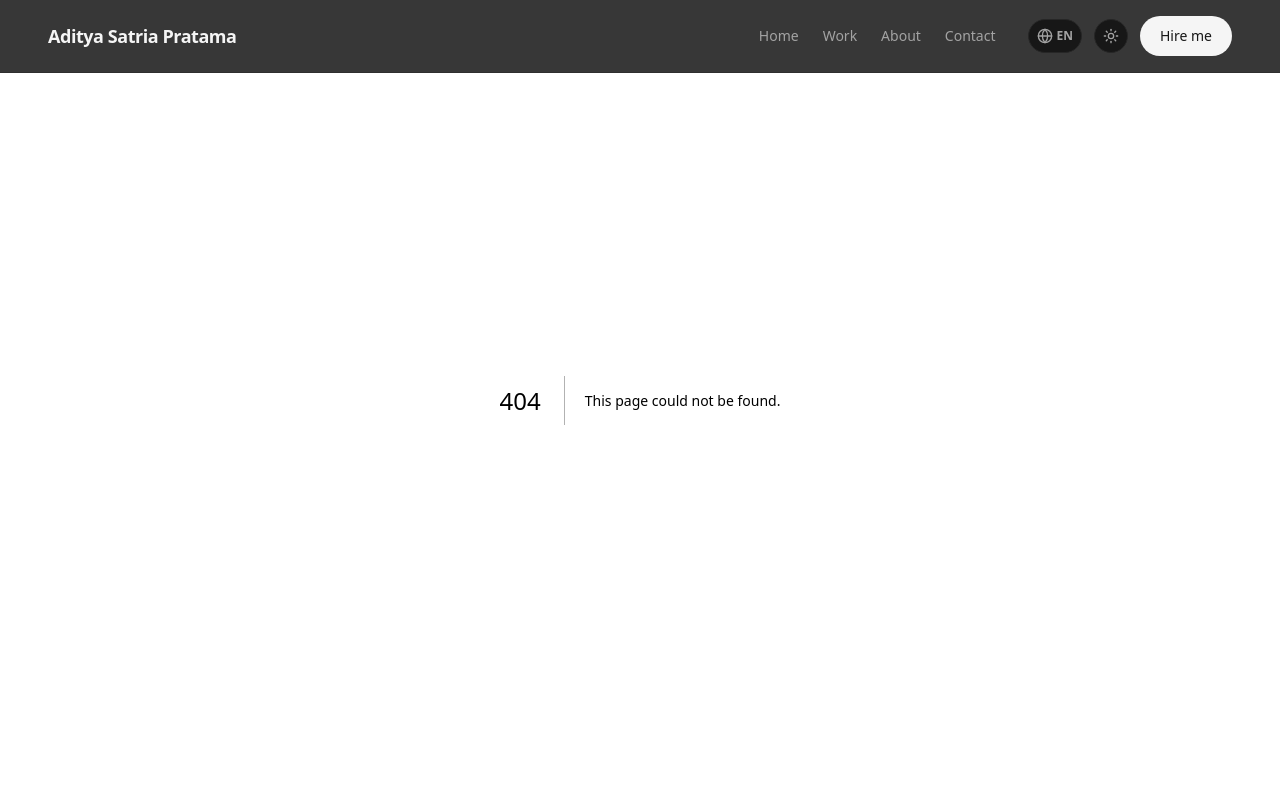
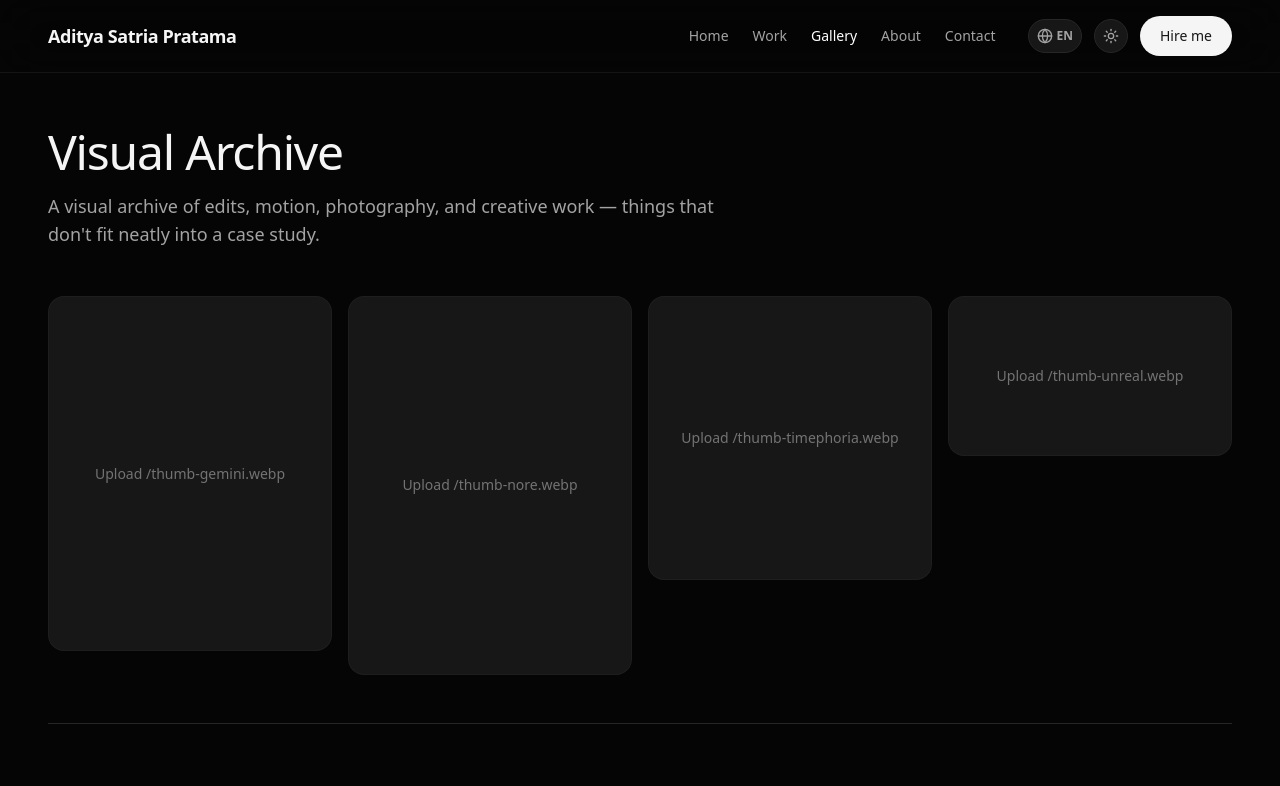
Before and after one commit to Adityasat23/portfolio, a Next.js app: page /gallery in a window 1280 px wide. Before the commit this address had no page. Shown: the top 786 px of the page. Built offline with nearby package versions, Linux system fonts and the light colour scheme.

Commit message:
updatecard

```diff
--- /dev/null
+++ b/app/gallery/page.tsx
@@ -0,0 +1,59 @@
+"use client";
+
+import Image from "next/image";
+import Link from "next/link";
+import { ArrowUpRight } from "lucide-react";
+import { useLanguage } from "@/context/LanguageContext";
+
+export default function GalleryPage() {
+  const { language } = useLanguage();
+
+  // Data contoh untuk galeri (Bisa dicampur foto, desain UI, dan render 3D)
+  const galleryItems = [
+    { src: "/thumb-gemini.webp", alt: "Gemini", aspect: "aspect-[4/5]" },
+    { src: "/thumb-nore.webp", alt: "Nore", aspect: "aspect-[3/4]" },
+    { src: "/thumb-timephoria.webp", alt: "Timephoria", aspect: "aspect-square" },
+    { src: "/thumb-unreal.webp", alt: "Unreal Engine", aspect: "aspect-video" },
+    // Tambahkan gambar freelance Anda di sini sebanyak-banyaknya...
+  ];
+
+  return (
+    <div className="min-h-screen bg-neutral-50 dark:bg-[#050505] pt-32 pb-24 px-6 md:px-12 font-sans transition-colors duration-300">
+      <main className="max-w-7xl mx-auto space-y-12">
+
+        <div className="max-w-2xl space-y-4">
+          <h1 className="text-4xl md:text-5xl font-medium text-neutral-900 dark:text-neutral-100 tracking-tight">
+            Visual Archive
+          </h1>
+          <p className="text-neutral-500 dark:text-neutral-400 text-lg">
+            {language === 'en'
+              ? "A visual archive of edits, motion, photography, and creative work — things that don't fit neatly into a case study."
+              : "Arsip visual karya editan, motion, fotografi, dan konten kreatif di luar format case study."}
+          </p>
+        </div>
+
+        {/* Masonry Layout (Pinterest Style) */}
+        <div className="columns-1 sm:columns-2 md:columns-3 lg:columns-4 gap-4 space-y-4">
+          {galleryItems.map((item, index) => (
+            <div key={index} className={`relative w-full ${item.aspect} bg-neutral-200 dark:bg-neutral-900 rounded-2xl overflow-hidden break-inside-avoid group border border-neutral-200/50 dark:border-neutral-800/50`}>
+              {/* Jika menggunakan gambar asli, hapus komentar di bawah ini */}
+              {/* <Image src={item.src} alt={item.alt} fill className="object-cover transition-transform duration-700 group-hover:scale-105" sizes="(max-width: 768px) 100vw, 33vw" /> */}
+
+              <div className="absolute inset-0 flex items-center justify-center text-sm text-neutral-500">Upload {item.src}</div>
+
+              <div className="absolute inset-0 bg-black/0 group-hover:bg-black/10 transition-colors duration-300" />
+            </div>
+          ))}
+        </div>
+
+        {/* Behance CTA */}
+        <div className="pt-16 flex justify-center border-t border-neutral-200 dark:border-neutral-800">
+          <a href="https://behance.net/aditysat" target="_blank" rel="noopener noreferrer" className="flex items-center gap-3 px-8 py-4 bg-neutral-900 dark:bg-neutral-100 text-white dark:text-neutral-900 font-medium rounded-full hover:scale-105 transition-transform">
+            View Full Portfolio on Behance <ArrowUpRight className="w-5 h-5" />
+          </a>
+        </div>
+
+      </main>
+    </div>
+  );
+}
--- a/app/work/[id]/page.tsx
+++ b/app/work/[id]/page.tsx
@@ -9,18 +9,13 @@ import { useLanguage } from "@/context/LanguageContext";
 
 // --- MASTER DATA PROJECT BILINGUAL ---
 const projectsData: Record<string, any> = {
+  // 1. GOOGLE GEMINI
   "gemini": {
     title: { en: "Google Gemini Student Promo", id: "Promo Mahasiswa Google Gemini" },
-    meta: {
-      role: "Video Editor",
-      client: "Google Indonesia",
-      platform: "TikTok & IG Reels",
-      period: "2024",
-      category: "Video & Motion"
-    },
-    heroMedia: { type: 'local', src: '/showreel.mp4', fallback: '/public/thumb-gemini45.png' },
+    meta: { role: "Video Editor", client: "Google Indonesia", platform: "TikTok & IG Reels", period: "2024", category: "Video & Motion" },
+    heroMedia: { type: 'local', src: '/hero-gemini.mp4', fallback: '/thumb-gemini.webp' },
     metrics: [
-      { label: { en: "Cumulative Views", id: "Total Penayangan" }, value: "21.7M+" },
+      { label: { en: "Total Views", id: "Total Penayangan" }, value: "21.7M+" },
       { label: { en: "Brand Compliance", id: "Kepatuhan Brand" }, value: "100%" },
       { label: { en: "Watch-Through", id: "Tingkat Retensi" }, value: "High" }
     ],
@@ -32,30 +27,23 @@ const projectsData: Record<string, any> = {
       {
         title: { en: "Hook Optimization", id: "Optimasi Hook 3 Detik" },
         desc: { en: "Engineered platform-native pacing in the first 3 seconds to prevent scrolling.", id: "Merancang pacing native-platform di 3 detik pertama untuk menghentikan audiens scrolling." },
-        visual: "/thumb-gemini.jpg" // Ganti dengan gambar screenshot timeline/hook
+        visual: "/proses-gemini-1.webp"
       },
       {
         title: { en: "Brand Safety Review", id: "Review Keamanan Brand" },
         desc: { en: "Strict color grading and font selection matching Google's exact hex codes.", id: "Color grading dan pemilihan font ketat yang sesuai dengan kode hex resmi Google." },
-        visual: "/thumb-gemini.webp.png" // Ganti dengan gambar color palette / guideline
+        visual: "/proses-gemini-2.webp"
       }
     ],
-    gallery: [
-      { type: 'image', src: '/thumb-gemini.jpg' },
-      { type: 'image', src: '/thumb-gemini.jpg' }
-    ],
-    nextProject: { id: "timephoria", title: "TimePhoria Editor Tools" }
+    gallery: [ { type: 'image', src: '/thumb-gemini.webp' } ],
+    nextProject: { id: "timephoria", title: "TimePhoria Dashboard" }
   },
+
+  // 2. TIMEPHORIA
   "timephoria": {
-    title: { en: "TimePhoria Editor Tools", id: "TimePhoria Editor Tools" },
-    meta: {
-      role: "UI Designer & Developer",
-      client: "Skintific Group",
-      platform: "Web Application",
-      period: "2025",
-      category: "UI/UX & Web"
-    },
-    heroMedia: { type: 'image', src: '/thumb-timephoria.jpg' },
+    title: { en: "TimePhoria Web Dashboard", id: "Dashboard Web TimePhoria" },
+    meta: { role: "UI Designer & Developer", client: "Skintific Group", platform: "Web Application", period: "2025", category: "UI/UX & Web" },
+    heroMedia: { type: 'image', src: '/thumb-timephoria.webp' },
     metrics: [
       { label: { en: "Time Reduction", id: "Reduksi Waktu" }, value: "20%" },
       { label: { en: "Active Editors", id: "Editor Aktif" }, value: "10+" },
@@ -69,50 +57,90 @@ const projectsData: Record<string, any> = {
       {
         title: { en: "Workflow Audit", id: "Audit Alur Kerja" },
         desc: { en: "Interviewed editors to find bottlenecks in asset retrieval.", id: "Mewawancarai editor untuk menemukan hambatan utama dalam pencarian aset." },
-        visual: "/thumb-timephoria.jpg"
-      },
-      {
-        title: { en: "UI Development", id: "Pengembangan UI" },
-        desc: { en: "Built responsive components using Tailwind and React.", id: "Membangun komponen responsif menggunakan Tailwind dan React." },
-        visual: "/thumb-timephoria.jpg"
+        visual: "/proses-timephoria-1.webp"
       }
     ],
-    gallery: [
-      { type: 'image', src: '/thumb-timephoria.jpg' }
-    ],
+    gallery: [ { type: 'image', src: '/thumb-timephoria.webp' } ],
     nextProject: { id: "nore", title: "Nore Inovasi Scaling" }
   },
+
+  // 3. NORE INOVASI
   "nore": {
-    title: { en: "Nore Inovasi Social Scaling", id: "Pertumbuhan Sosial Nore Inovasi" },
-    meta: {
-      role: "Content Specialist",
-      client: "CV. Nore Inovasi",
-      platform: "Instagram",
-      period: "2024-2025",
-      category: "Graphic & Photo"
-    },
-    heroMedia: { type: 'image', src: '/thumb-nore.jpg' },
+    title: { en: "CV. Nore Inovasi Social Scaling", id: "Pertumbuhan Sosial Nore Inovasi" },
+    meta: { role: "Content Specialist", client: "CV. Nore Inovasi", platform: "Instagram", period: "2024-2025", category: "Content Strategy" },
+    heroMedia: { type: 'image', src: '/thumb-nore.webp' },
     metrics: [
       { label: { en: "YoY Growth", id: "Pertumbuhan YoY" }, value: "310%" },
-      { label: { en: "Total Views", id: "Total Penayangan" }, value: "200K+" },
-      { label: { en: "Profile Clicks", id: "Klik Profil" }, value: "+134%" }
+      { label: { en: "Total Views", id: "Total Penayangan" }, value: "393K+" },
+      { label: { en: "Link Clicks", id: "Klik Tautan" }, value: "+348%" }
     ],
     overview: {
-      en: "Directed multimedia interns and scaled Instagram performance across 2 company accounts through data-driven content strategy.",
-      id: "Mengarahkan mahasiswa magang multimedia dan meningkatkan performa Instagram di 2 akun perusahaan melalui strategi konten berbasis data."
+      en: "Directed multimedia interns and scaled Instagram performance across multiple company accounts through data-driven content strategy.",
+      id: "Mengarahkan mahasiswa magang multimedia dan meningkatkan performa Instagram di berbagai akun perusahaan melalui strategi konten berbasis data."
     },
     execution: [
       {
-        title: { en: "Content Pillars", id: "Pilar Konten" },
-        desc: { en: "Established new daily production workflows and quality control.", id: "Membentuk alur kerja produksi harian baru dan kontrol kualitas." },
-        visual: "/thumb-nore.jpg"
+        title: { en: "Data-Driven Strategy", id: "Strategi Berbasis Data" },
+        desc: { en: "Analyzed performance data to identify growth opportunities and establish new daily production workflows.", id: "Menganalisis data performa untuk mengidentifikasi peluang pertumbuhan dan membentuk alur kerja produksi harian baru." },
+        visual: "/proses-nore-1.webp"
       }
     ],
-    gallery: [
-      { type: 'image', src: '/thumb-nore.jpg' },
-      { type: 'image', src: '/thumb-nore.jpg' },
-      { type: 'image', src: '/thumb-nore.jpg' }
+    gallery: [ { type: 'image', src: '/thumb-nore.webp' } ],
+    nextProject: { id: "bem", title: "BEM KBM Polines" }
+  },
+
+  // 4. BEM KBM POLINES (Karya Masterpiece Baru)
+  "bem": {
+    title: { en: "BEM KBM Polines Digital Scaling", id: "Pertumbuhan Digital BEM KBM Polines" },
+    meta: { role: "Media Director", client: "BEM KBM Polines", platform: "IG, TikTok, LinkedIn", period: "2024-2025", category: "Content Strategy" },
+    heroMedia: { type: 'image', src: '/thumb-bem.webp' },
+    metrics: [
+      { label: { en: "Total Views", id: "Total Penayangan" }, value: "5M+" },
+      { label: { en: "New Followers", id: "Pengikut Baru" }, value: "4.2K+" },
+      { label: { en: "Total Likes", id: "Total Suka" }, value: "145K+" }
     ],
+    overview: {
+      en: "Led the communication strategy for an organization serving 4,500+ students. Modernized fragmented digital channels and utilized FOMO-driven content calendars to achieve explosive, record-breaking growth.",
+      id: "Memimpin strategi komunikasi untuk organisasi yang melayani 4.500+ mahasiswa. Memodernisasi kanal digital yang terpecah dan menggunakan kalender konten berbasis FOMO untuk mencapai pertumbuhan yang masif."
+    },
+    execution: [
+      {
+        title: { en: "Ecosystem Expansion", id: "Ekspansi Ekosistem" },
+        desc: { en: "Established a consistent brand identity and launched 3 new channels (LinkedIn, Spotify, WhatsApp).", id: "Membangun identitas brand yang konsisten dan meluncurkan 3 kanal baru (LinkedIn, Spotify, WhatsApp)." },
+        visual: "/proses-bem-1.webp"
+      },
+      {
+        title: { en: "FOMO Marketing", id: "Pemasaran FOMO" },
+        desc: { en: "Designed high-engagement daily content driving record-breaking interactions among students.", id: "Merancang konten harian berinteraksi tinggi yang memecahkan rekor interaksi di kalangan mahasiswa." },
+        visual: "/proses-bem-2.webp"
+      }
+    ],
+    gallery: [ { type: 'image', src: '/thumb-bem.webp' } ],
+    nextProject: { id: "freelance-photo", title: "Event & Freelance Content" }
+  },
+
+  // 5. EVENT & FREELANCE COLLECTIVE (Menampung GMD, ECC, Effection)
+  "freelance-photo": {
+    title: { en: "Event & Community Content Strategy", id: "Strategi Konten Event & Komunitas" },
+    meta: { role: "Content Specialist", client: "ECC, GMD Jateng, Effection", platform: "Multi-platform", period: "2022-2024", category: "Photography" },
+    heroMedia: { type: 'image', src: '/thumb-freelancephoto.webp' },
+    metrics: [
+      { label: { en: "Clients/Events", id: "Klien/Event" }, value: "5+" },
+      { label: { en: "Disciplines", id: "Disiplin Ilmu" }, value: "3" },
+      { label: { en: "Content Variety", id: "Variasi Konten" }, value: "High" }
+    ],
+    overview: {
+      en: "Handled end-to-end content production and social media strategy for massive community events including Electro Charity Concert, Gerakan Mengajar Desa Jateng, and Effection Polines.",
+      id: "Menangani produksi konten dari hulu ke hilir serta strategi media sosial untuk event komunitas masif termasuk Electro Charity Concert, Gerakan Mengajar Desa Jateng, dan Effection Polines."
+    },
+    execution: [
+      {
+        title: { en: "End-to-End Production", id: "Produksi Hulu ke Hilir" },
+        desc: { en: "Managed visual direction from pre-event teasers, live documentation, to post-event recaps.", id: "Mengelola arahan visual dari teaser pra-acara, dokumentasi langsung, hingga rekap pasca-acara." },
+        visual: "/proses-freelance-1.webp"
+      }
+    ],
+    gallery: [ { type: 'image', src: '/thumb-freelancephoto.webp' } ],
     nextProject: { id: "gemini", title: "Google Gemini Promo" }
   }
 };
--- a/app/work/page.tsx
+++ b/app/work/page.tsx
@@ -14,11 +14,22 @@ export default function WorkPage() {
   const [activeFilter, setActiveFilter] = useState("All");
 
   // Data ini sebaiknya sama dengan data di halaman Detail nantinya
-  const projects = [
-    { id: "gemini", title: t("work.gemini.title" as any), category: "Video & Motion", role: "Video Editor", metrics: "21.7M+ Views", thumb: "/thumb-gemini45.png" },
-    { id: "timephoria", title: t("work.timephoria.title" as any), category: "UI/UX & Web", role: "UI Designer & Dev", metrics: "20% Efficiency", thumb: "/thumb-timephoria.jpg" },
-    { id: "nore", title: t("work.nore.title" as any), category: "Graphic & Photo", role: "Content Specialist", metrics: "310% Growth", thumb: "/thumb-nore.jpg" },
-    /*{ id: "unreal", title: "Interactive 3D Game", category: "3D Design", role: "UE5 Developer", metrics: "Gold Medalist", thumb: "/thumb-unreal.jpg" }*/
+const projects = [
+    // TIER 1: FEATURED
+    { id: "gemini", title: "Google Gemini × Gracia Caroline", category: "Video & Motion", role: "Video Editor", metrics: "21.7M+ Views", thumb: "/thumb-gemini.webp" },
+    { id: "timephoria", title: "TimePhoria Dashboard", category: "UI/UX & Web", role: "UI Designer & Dev", metrics: "20% Efficiency", thumb: "/thumb-timephoria.webp" },
+    { id: "nore", title: "CV. Nore Inovasi Scaling", category: "Content Strategy", role: "Content Specialist", metrics: "310% Growth", thumb: "/thumb-nore.webp" },
+    { id: "ob-herbal", title: "Dr. Grace × OB Herbal", category: "Video & Motion", role: "Video Editor", metrics: "Tier-1 Client", thumb: "/thumb-obherbal.webp" },
+
+    // TIER 2: SUPPORTING
+    { id: "skintific", title: "Skintific Ad Creatives", category: "Video & Motion", role: "Creative Producer", metrics: "Performance Ad", thumb: "/thumb-skintific.webp" },
+    { id: "google-io", title: "Google I/O Promo", category: "Video & Motion", role: "Video Editor", metrics: "Tier-1 Brand", thumb: "/thumb-googleio.webp" },
+    { id: "bem", title: "BEM KBM Polines", category: "Content Strategy", role: "Media Director", metrics: "5M+ Views", thumb: "/thumb-bem.webp" },
+    { id: "unreal", title: "Interactive 3D Game", category: "3D Design", role: "UE5 Developer", metrics: "Gold Medalist", thumb: "/thumb-unreal.webp" },
+
+    // TIER 3: FREELANCE COLLECTIVE
+    { id: "freelance-motion", title: "Freelance Motion & 3D", category: "Video & Motion", role: "Freelance Creator", metrics: "5-10 Clients", thumb: "/thumb-freelancemotion.webp" },
+    { id: "freelance-photo", title: "Freelance Photo & Video", category: "Photography", role: "Freelance Creator", metrics: "5+ Clients", thumb: "/thumb-freelancephoto.webp" },
   ];
 
   const filteredProjects = projects.filter(project =>
--- a/components/Navbar.tsx
+++ b/components/Navbar.tsx
@@ -15,9 +15,10 @@ export default function Navbar() {
 
   useEffect(() => setMounted(true), []);
 
-  const navLinks = [
+const navLinks = [
     { name: t("nav.home" as any), path: "/" },
     { name: t("nav.work" as any), path: "/work" },
+    { name: "Gallery", path: "/gallery" }, // <--- TAMBAHKAN INI
     { name: t("nav.about" as any), path: "/about" },
     { name: t("nav.contact" as any), path: "/contact" },
   ];
```
Also changed, not shown: app/favicon (1).png (deleted), 1 other file (tests, documents, lock files or other folders).
